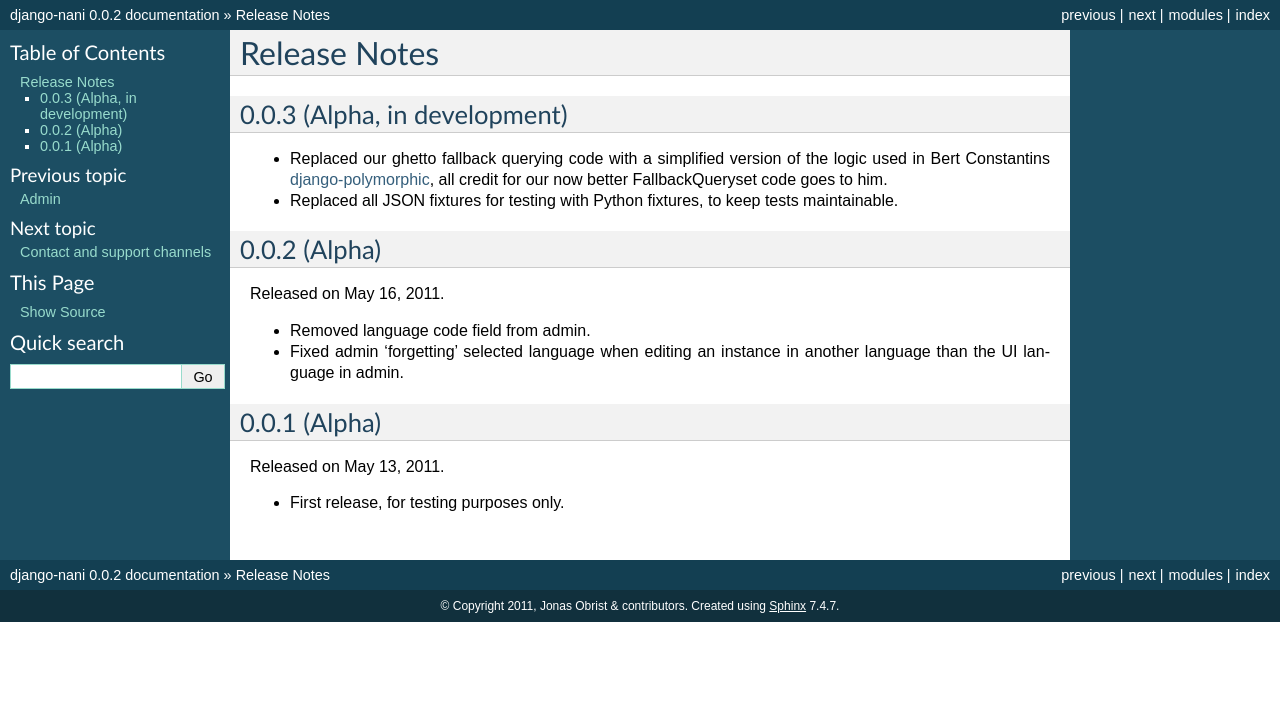
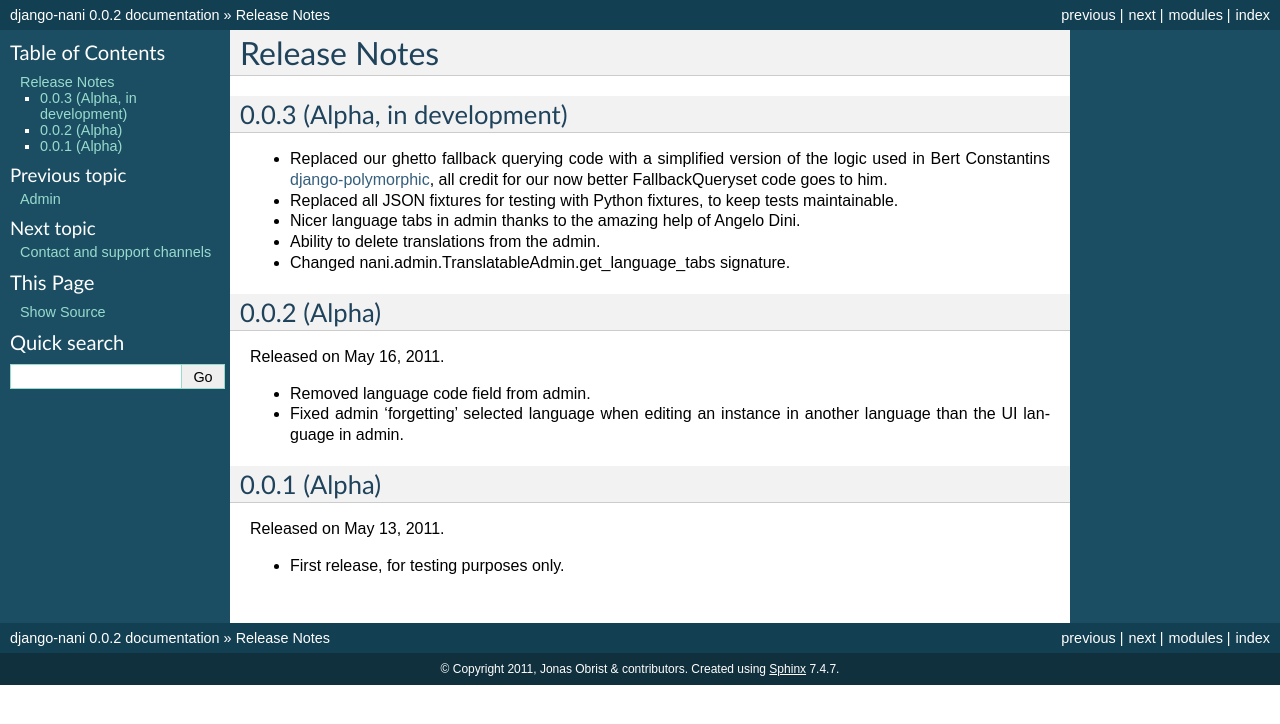
Before and after one commit to KristianOellegaard/django-hvad, a Sphinx documentation site: the page built from docs/public/release_notes.rst, in a window 1280 px wide. Shown: the top 724 px of the page. Built offline with Sphinx 7.4.7, drawn with Linux system fonts in a browser that asks for light colours.

Commit message:
Updated docs

```diff
--- a/docs/internal/admin.rst
+++ b/docs/internal/admin.rst
@@ -71,7 +71,7 @@ TranslatableAdmin
         if that's not available, use
         :func:`django.utils.translations.get_language`.
 
-    .. method:: get_language_tabs(self, request, obj)
+    .. method:: get_language_tabs(self, request, available_languages)
 
         Returns a list of triples. The triple contains the URL for the change
         view for that language, the verbose name of the language and whether
--- a/docs/public/release_notes.rst
+++ b/docs/public/release_notes.rst
@@ -14,6 +14,9 @@ Release Notes
   better FallbackQueryset code goes to him.
 * Replaced all JSON fixtures for testing with Python fixtures, to keep tests
   maintainable.
+* Nicer language tabs in admin thanks to the amazing help of Angelo Dini.
+* Ability to delete translations from the admin.
+* Changed nani.admin.TranslatableAdmin.get_language_tabs signature.
 
 
 .. release-0.0.2
```
